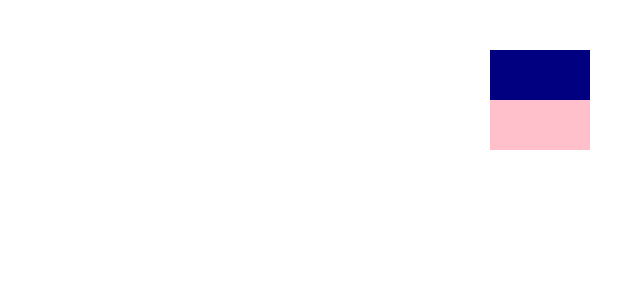
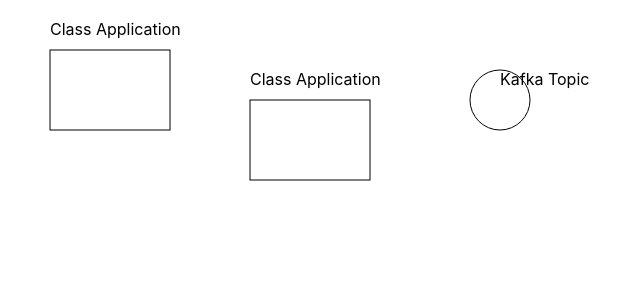
Before and after one commit to StephenDRoberts/kafka-topology-ui, a React (Create React App) app: page / in a window 1280 px wide. Shown: the top 300 px of the page, without its empty margins (0-640 px from the left). Built offline with nearby package versions, Linux system fonts and the light colour scheme.

Commit message:
WIP creating a kafka topic symbol

```diff
--- a/src/App.tsx
+++ b/src/App.tsx
@@ -3,6 +3,7 @@
 import * as d3 from 'd3';
 import './App.css';
 import ClassApplication from './canvas/components/class-application';
+import KafkaTopic from './canvas/components/kafka-topic';
 
 const DATA = [1]
 
@@ -36,24 +37,31 @@
   // },[])
 
   const props1 = {
+    x: 50,
     y: 50,
     fill: "navy"
   }
 
 
   const props2 = {
+    x: 250,
     y: 100,
     fill: "pink"
+  }
+
+  const kafkaTopicProps = {
+    cx: 500,
+    cy: 100
   }
 
   return (
     <div className="App">
 
       {/* <div ref={ myRef }></div> */}
-      <svg >
+      <svg height={"100vh"} width={"100vw"} >
         <ClassApplication props={props1} />
         <ClassApplication props={props2}/>
-        <rect y={100} fill={"pink"} width={25} height={ 60}></rect>
+        <KafkaTopic props={kafkaTopicProps}/>
       </svg>
     </div>
   );
--- a/src/canvas/components/class-application.tsx
+++ b/src/canvas/components/class-application.tsx
@@ -4,16 +4,20 @@
 }
 
 interface ClassApplicationProps {
+    x: number,
     y: number,
     fill: string,
     // width: number,
     // height: number
 }
 const ClassApplication = (props: ClassApplicationProp) => {
-    const { y, fill } = props.props
+    const { x, y, fill } = props.props
 
     return (
-        <rect y={y} fill={fill} width={100} height={50}></rect>
+        <g>
+            <rect x={x} y={y} fill={"white"} width={120} height={80} stroke={"black"} stroke-linecap={"butt"}></rect>
+            <text x={x} y={y - 15} >Class Application</text>
+        </g>
     )
 }
 
--- /dev/null
+++ b/src/canvas/components/kafka-topic.tsx
@@ -0,0 +1,24 @@
+
+interface KafkaTopicProp {
+    props: KafkaTopicProps
+}
+
+interface KafkaTopicProps {
+    cx: number,
+    cy: number,
+    // width: number,
+    // height: number
+}
+const KafkaTopic = (props: KafkaTopicProp) => {
+    const { cx, cy } = props.props
+
+    return (
+        <g x={cx} y={ cy}>
+
+            <circle cx={cx} cy={cy} r={30} fill={"white"} stroke={"black"} stroke-linecap={"butt"}></circle>
+            <text x={cx} y={cy - 15} >Kafka Topic</text>
+        </g>
+    )
+}
+
+export default KafkaTopic
```
Also changed, not shown: 1 other file (tests, documents, lock files or other folders).
